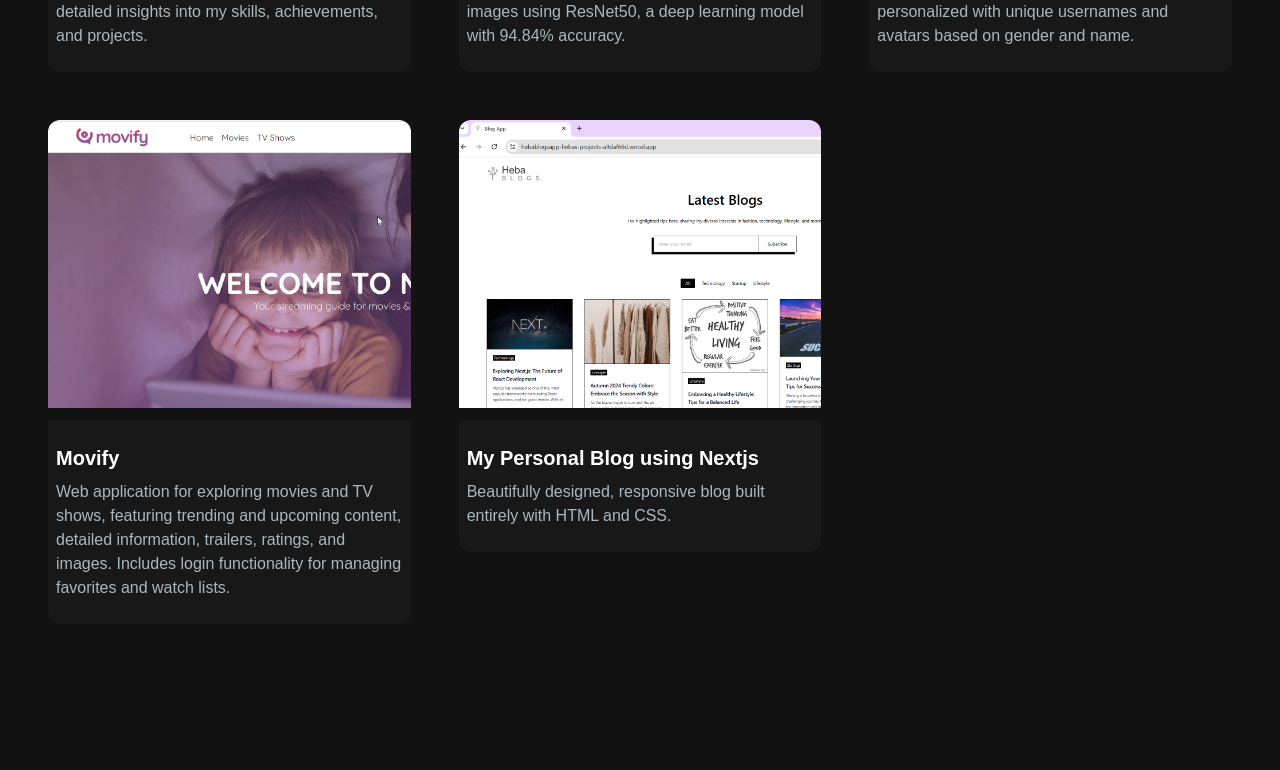
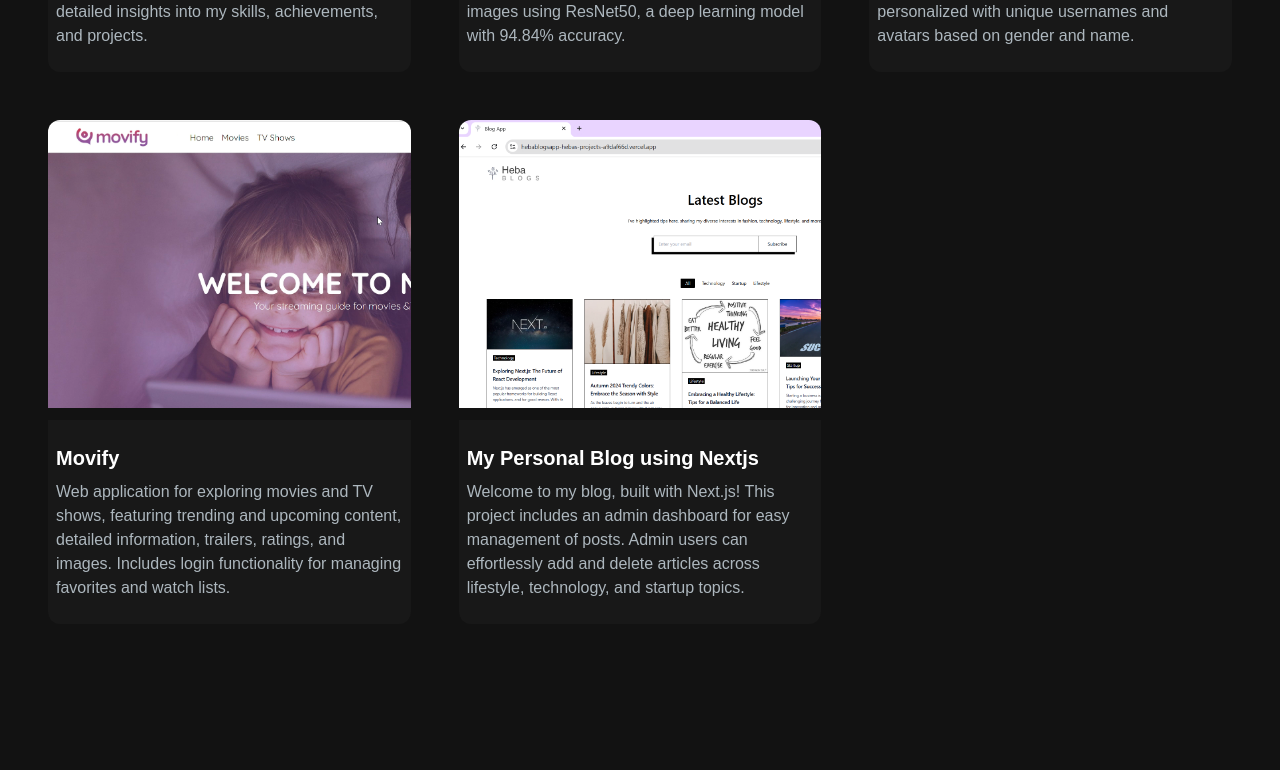
Before and after one commit to HebaHamdan2/MyPortfolio-app, a Next.js app: page / in a window 1280 px wide. Shown: the part 1922-2692 px from the top of the page. Built offline with nearby package versions, Linux system fonts and the light colour scheme.

Commit message:
add new Project

```diff
--- a/app/components/AboutSection.jsx
+++ b/app/components/AboutSection.jsx
@@ -16,7 +16,7 @@ const TAB_DATA = [
         <li> <strong className='pr-2'>2019 - 2020</strong>  Tawjihi (Scientific Stream) <br />
           AL-Shayma’ School
           <br />
-          Qalqilya,Palestine</li>
+          Qalqilya, Palestine</li>
       </ul>
     ),
   },
@@ -44,7 +44,7 @@ const TAB_DATA = [
         <li className='py-1'>Back-end with Nodejs from Knowledge Academy</li>
         <li className='py-1'>Front End Web Developer from Udacity</li>
         <li className='py-1'>Python for Data Science and Machine Learning from Udemy</li>
-        <li className='py-1'>100 Days Badge 2024 from LeetCode</li>
+        <li className='py-1'>200 Days Badge 2024 from LeetCode</li>
       </ul>
     ),
   },
--- a/app/components/ProjectsSection.jsx
+++ b/app/components/ProjectsSection.jsx
@@ -2,7 +2,7 @@
 import React, { useState, useRef } from 'react'
 import { ProjectCard } from './ProjectCard.jsx';
 import { ProjectTag } from './ProjectTag.jsx';
-import { motion, useInView } from "framer-motion"
+import { motion } from "framer-motion"
 const projectsData = [
   {
     id: 1,
@@ -44,7 +44,7 @@ const projectsData = [
   {
     id: 5,
     title: "My Personal Blog using Nextjs",
-    description: "Beautifully designed, responsive blog built entirely with HTML and CSS.",
+    description: "Welcome to my blog, built with Next.js! This project includes an admin dashboard for easy management of posts. Admin users can effortlessly add and delete articles across lifestyle, technology, and startup topics.",
     image: "/images/projects/blogApp.png",
     tag: ["All", "Full Stack"],
     gitUrl: "https://github.com/HebaHamdan2/MyPersonalBlog-App",
```
